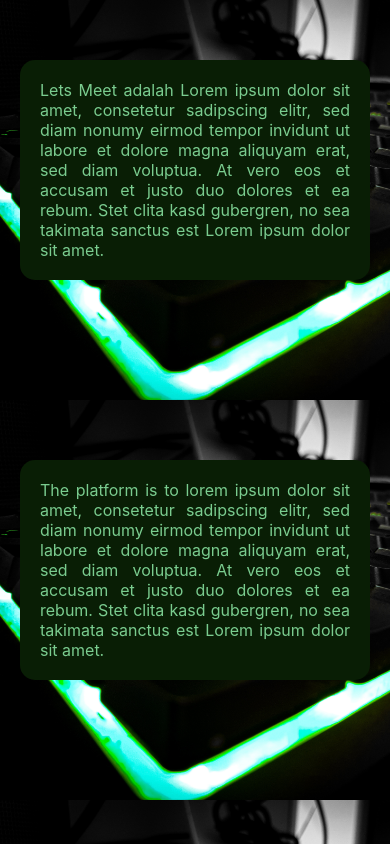
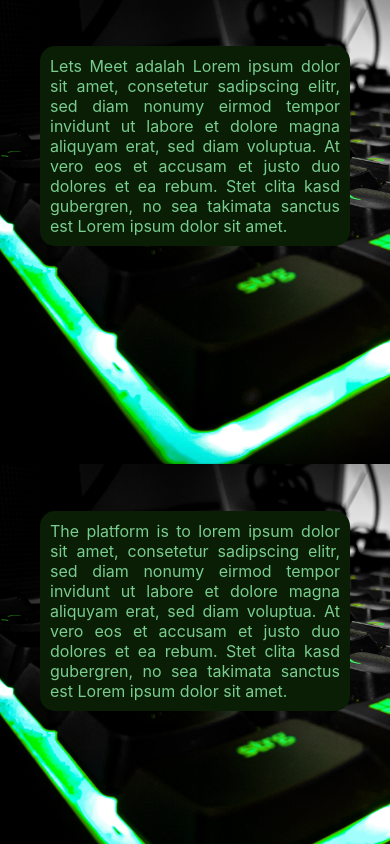
Before and after one commit to Fhuu/personalhub-front-end, a React (Create React App) app in the folder personalhub/: page / in a window 390 px wide. Shown: the top 844 px of the page. Built offline with nearby package versions, Linux system fonts and the light colour scheme.

Commit message:
change style to match mobile
640px height

```diff
--- a/personalhub/src/css/Content.scss
+++ b/personalhub/src/css/Content.scss
@@ -1,4 +1,5 @@
 #explanation-container {
+    height: 100%;
     grid-area: explanation;
 }
 #side-menu-container {
@@ -7,6 +8,7 @@
 }
 
 #content {
+    position: relative;
     display: block;
 }
 
--- a/personalhub/src/css/Explanation.scss
+++ b/personalhub/src/css/Explanation.scss
@@ -6,7 +6,7 @@
 
     .explanations {
         background-image: url(../resources/images/background-1.jpg);
-        min-height: 400px;
+        min-height: 55vh;
         background-size: cover;
         background-repeat: no-repeat;
         background-attachment: fixed;
@@ -19,9 +19,9 @@
 
         p {
             background-color: $dark-green;
-            padding: 20px;
+            padding: 10px;
             text-align: justify;
-            margin: 20px;
+            margin: 0px 40px 0px 40px;
             border-radius: 15px;
         }
 
```
